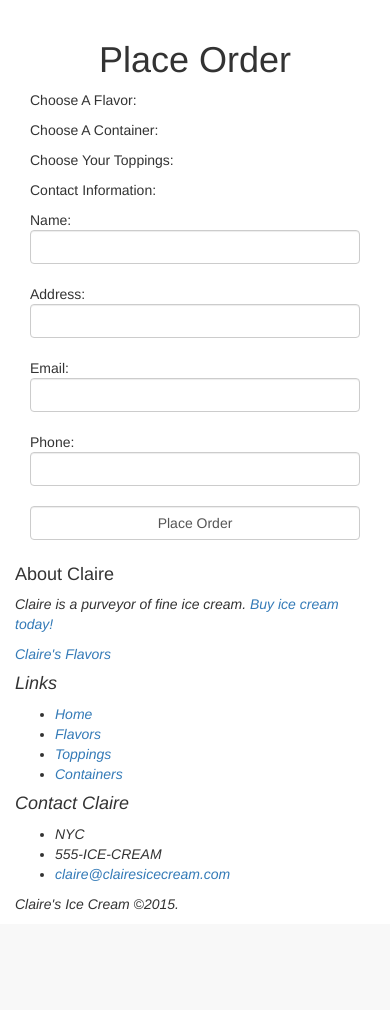
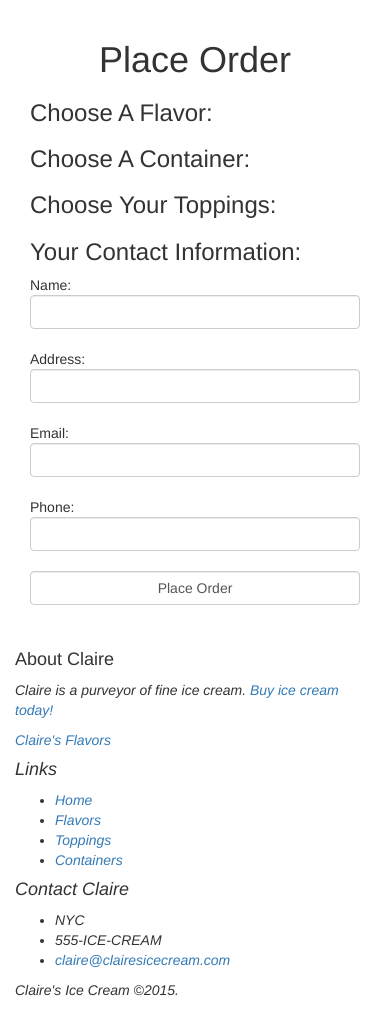
Before and after one commit to EricFries/claires-ice-cream, a Django app: page /new/ in a window 390 px wide. Shown: the part 217-1227 px from the top of the page. Before the commit the page ends 1127 px from the top, so only its background shows below. Run offline with Django 3.2, Linux system fonts and the light colour scheme; data that the repository does not hold is empty; some libraries are stand-ins or nearby versions.

Commit message:
add spacing to elements

```diff
--- a/ice_cream_ordering/static/ice_cream_ordering/style.css
+++ b/ice_cream_ordering/static/ice_cream_ordering/style.css
@@ -1,3 +1,7 @@
 img {
 	max-width: 255px;
 }
+
+.top-buffer {
+	margin-top:20px;
+}
--- a/ice_cream_ordering/templates/base.html
+++ b/ice_cream_ordering/templates/base.html
@@ -23,7 +23,7 @@
 				</div>
 			</nav>
 
-			<div id="content">
+			<div id="content top-buffer">
 				<div class="container">
 					<div class="row">
 						<div class="col-md-12">
@@ -36,7 +36,7 @@
 				</div>
 			</div>
 
-		<div class='footer'>
+		<div class='footer top-buffer' >
       <div class='container'>
         <div class='row'>
 
--- a/ice_cream_ordering/templates/ice_cream_ordering/new.html
+++ b/ice_cream_ordering/templates/ice_cream_ordering/new.html
@@ -9,7 +9,7 @@
 <form action="{% url 'create' %}" method="post">
 
 	<div class="col-md-4">
-		<p>Choose A Flavor:</p>
+		<h3>Choose A Flavor:</h3>
 
 		<div>
 		{% csrf_token %}
@@ -22,7 +22,7 @@
 
 
 	<div class="col-md-4">
-		<p>Choose A Container:</p>
+		<h3>Choose A Container:</h3>
 			<div>
 		{% for c in all_containers %}
 		    <input type="radio" name="container" id="container{{ forloop.counter }}" value="{{ c.id }}"/>
@@ -33,7 +33,7 @@
 	</div>
 
 	<div class="col-md-4">
-		<p>Choose Your Toppings:</p>
+		<h3>Choose Your Toppings:</h3>
 		<div>
 			{% for t in all_toppings %}
 	    <input type="checkbox" name="toppings" id="toppings{{ forloop.counter }}" value="{{ t.id }}"/>
@@ -43,8 +43,8 @@
 		</div>
 	</div>
 
-	<div class="col-md-12">
-		<p>Contact Information:</p>
+	<div class="col-md-12 col-md-offset-2">
+		<h3>Your Contact Information:</h3>
 		<div class="form-group">
 		  Name: <input type="text" name="fullname" class="form-control"><br>
 		  Address: <input type="text" name="address" class="form-control"><br>
```
